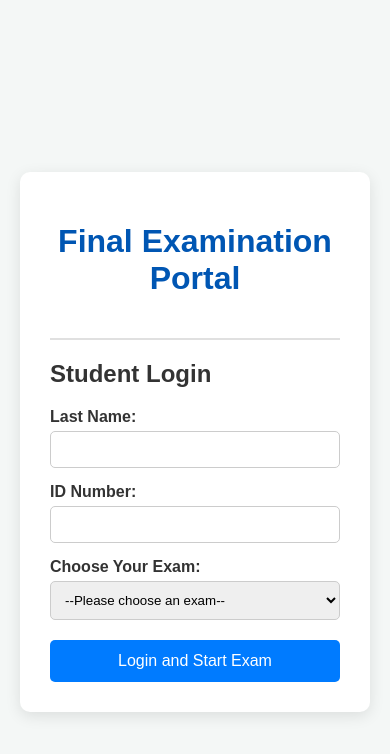
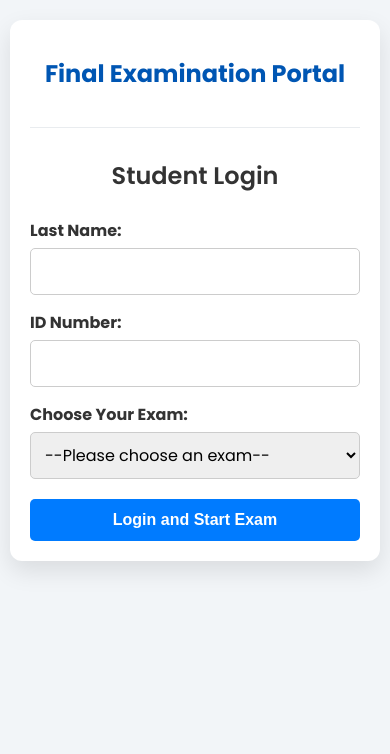
Before and after one commit to Araah21/final-online-exam, a plain HTML site: page index.html in a window 390 px wide. Drawn offline with Linux system fonts and the light colour scheme.

Commit message:
feat: Redesign login page for mobile responsiveness

```diff
--- a/css/style.css
+++ b/css/style.css
@@ -1,7 +1,17 @@
+/* --- GENERAL STYLING --- */
+:root {
+    --primary-color: #0056b3;
+    --light-gray: #f2f5f8;
+    --dark-gray: #333;
+    --white: #ffffff;
+    --danger-color: #dc3545;
+    --border-color: #ced4da;
+}
+
 body {
-    font-family: Arial, sans-serif;
-    background-color: #f4f7f6;
-    color: #333;
+    font-family: 'Poppins', sans-serif;
+    background-color: var(--light-gray);
+    color: var(--dark-gray);
     margin: 0;
     padding: 20px;
     display: flex;
@@ -10,24 +20,117 @@ body {
     min-height: 100vh;
 }
 
+/* --- LOGIN PAGE CONTAINER --- */
 .container {
     width: 100%;
-    max-width: 800px;
-    background: #fff;
-    padding: 30px;
-    border-radius: 10px;
-    box-shadow: 0 4px 15px rgba(0, 0, 0, 0.1);
+    max-width: 500px;
+    background: var(--white);
+    padding: 40px;
+    border-radius: 12px;
+    box-shadow: 0 10px 25px rgba(0, 0, 0, 0.1);
+    box-sizing: border-box;
 }
 
 header {
     text-align: center;
-    margin-bottom: 20px;
-    border-bottom: 2px solid #e0e0e0;
+    margin-bottom: 30px;
+    border-bottom: 1px solid #e9ecef;
     padding-bottom: 20px;
 }
 
 header h1 {
-    color: #0056b3;
+    font-size: 2rem; /* Larger title font */
+    font-weight: 700;
+    color: var(--primary-color);
+}
+
+/* --- FORM STYLING --- */
+main h2 {
+    text-align: center;
+    margin-bottom: 25px;
+    font-weight: 600;
+}
+
+.form-group {
+    margin-bottom: 20px;
+}
+
+.form-group label {
+    display: block;
+    margin-bottom: 8px;
+    font-weight: 500;
+    font-size: 1rem; /* Larger label font */
+}
+
+.form-group input,
+.form-group select {
+    width: 100%;
+    padding: 12px 15px; /* Taller input fields */
+    font-size: 1rem;
+    font-family: 'Poppins', sans-serif;
+    border: 1px solid var(--border-color);
+    border-radius: 8px;
+    box-sizing: border-box;
+    transition: border-color 0.2s, box-shadow 0.2s;
+}
+
+.form-group input:focus,
+.form-group select:focus {
+    outline: none;
+    border-color: var(--primary-color);
+    box-shadow: 0 0 0 3px rgba(0, 86, 179, 0.2);
+}
+
+.btn {
+    display: block;
+    width: 100%;
+    padding: 15px;
+    background-color: var(--primary-color);
+    color: var(--white);
+    border: none;
+    border-radius: 8px;
+    font-size: 1.1rem; /* Larger button text */
+    font-weight: 600;
+    cursor: pointer;
+    text-align: center;
+    text-decoration: none;
+    margin-top: 25px;
+    transition: background-color 0.2s;
+}
+
+.btn:hover {
+    background-color: #004494;
+}
+
+.btn:disabled {
+    background-color: #a9a9a9;
+    cursor: not-allowed;
+}
+
+#error-message {
+    color: var(--danger-color);
+    margin-bottom: 20px;
+    text-align: center;
+    font-weight: 500;
+}
+
+/* --- MOBILE RESPONSIVENESS --- */
+/* This applies the styles when the screen is 768px wide or less */
+@media (max-width: 768px) {
+    body {
+        padding: 10px; /* Less padding on mobile */
+        align-items: flex-start; /* Align container to the top */
+        padding-top: 20px;
+    }
+
+    .container {
+        padding: 20px; /* Less padding inside the container */
+        max-width: 100%;
+    }
+
+    header h1 {
+        font-size: 1.5rem; /* Smaller title on mobile */
+    }
 }
 
 .form-group {
--- a/index.html
+++ b/index.html
@@ -4,6 +4,11 @@
     <meta charset="UTF-8">
     <meta name="viewport" content="width=device-width, initial-scale=1.0">
     <title>Online Examination - Login</title>
+
+    <link rel="preconnect" href="https://fonts.googleapis.com">
+    <link rel="preconnect" href="https://fonts.gstatic.com" crossorigin>
+    <link href="https://fonts.googleapis.com/css2?family=Poppins:wght@400;500;600;700&display=swap" rel="stylesheet">
+
     <link rel="stylesheet" href="css/style.css">
 </head>
 <body>
```
